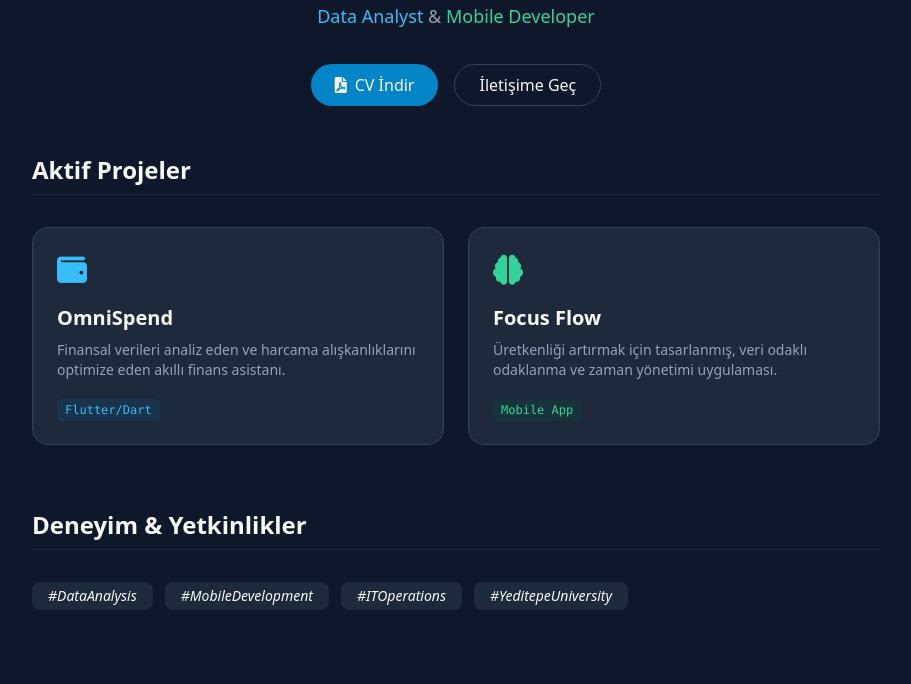
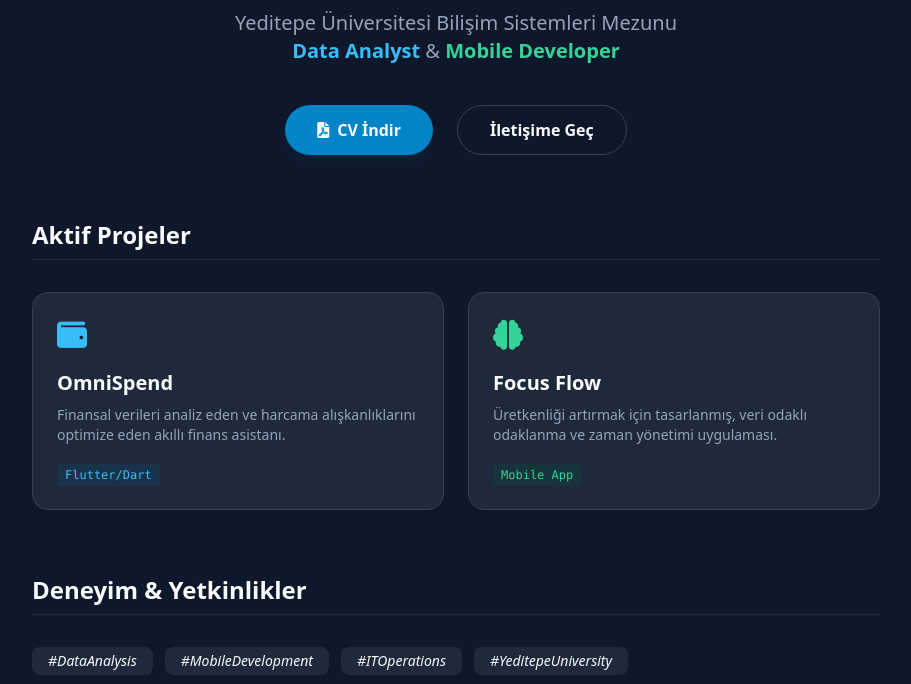
Before and after one commit to oguzhanekici/oguzhanekici.github.io, a plain HTML site: page index.html in a window 1280 px wide. Shown: the part 187-871 px from the top of the page, without its empty margins (184-1095 px from the left). Drawn offline with nearby package versions, Linux system fonts and the light colour scheme.

Commit message:
Update index.html

```diff
--- a/index.html
+++ b/index.html
@@ -14,25 +14,23 @@
 </head>
 <body class="font-sans">
 
-    <header class="max-w-4xl mx-auto pt-20 px-6 text-center">
-        <h1 class="text-4xl md:text-5xl font-bold mb-8 bg-gradient-to-r from-sky-400 to-emerald-400 bg-clip-text text-transparent">
+   <header class="max-w-4xl mx-auto pt-24 px-6 text-center"> <h1 class="text-4xl md:text-6xl font-bold mb-8 bg-gradient-to-r from-sky-400 to-emerald-400 bg-clip-text text-transparent pb-2">
             Oğuzhan Ekici
         </h1>
-        <p class="text-lg text-slate-400 mb-8 leading-relaxed">
+        <p class="text-lg md:text-xl text-slate-400 mb-10 leading-loose">
             Yeditepe Üniversitesi Bilişim Sistemleri Mezunu <br>
-            <span class="text-sky-400">Data Analyst</span> & <span class="text-emerald-400">Mobile Developer</span>
+            <span class="text-sky-400 font-semibold">Data Analyst</span> & <span class="text-emerald-400 font-semibold">Mobile Developer</span>
         </p>
 
-        <div class="flex justify-center gap-4 mb-12">
-            <a href="#" class="bg-sky-600 hover:bg-sky-500 px-6 py-2 rounded-full font-medium flex items-center gap-2">
+        <div class="flex justify-center gap-6 mb-16">
+            <a href="cv-dosyanin-adi.pdf" target="_blank" class="bg-sky-600 hover:bg-sky-500 transition-all px-8 py-3 rounded-full font-bold flex items-center gap-2 shadow-lg shadow-sky-900/20">
                 <i class="fas fa-file-pdf"></i> CV İndir
             </a>
-            <a href="mailto:eposta-adresin@gmail.com" class="border border-slate-700 hover:bg-slate-800 px-6 py-2 rounded-full font-medium">
+            <a href="mailto:eposta@adresin.com" class="border border-slate-700 hover:bg-slate-800 transition-all px-8 py-3 rounded-full font-bold">
                 İletişime Geç
             </a>
         </div>
     </header>
-
     <main class="max-w-4xl mx-auto px-6 pb-20">
         <h2 class="text-2xl font-bold mb-8 border-b border-slate-800 pb-2">Aktif Projeler</h2>
 
```
